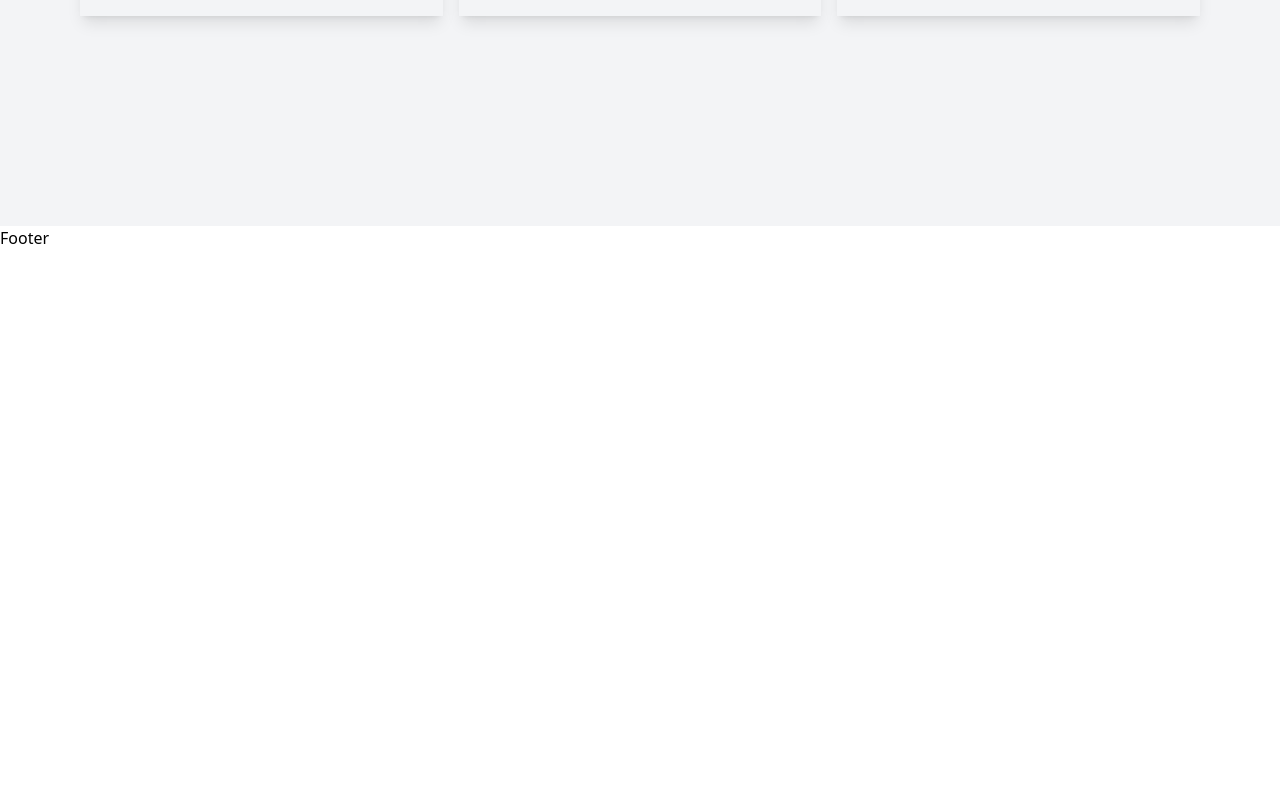
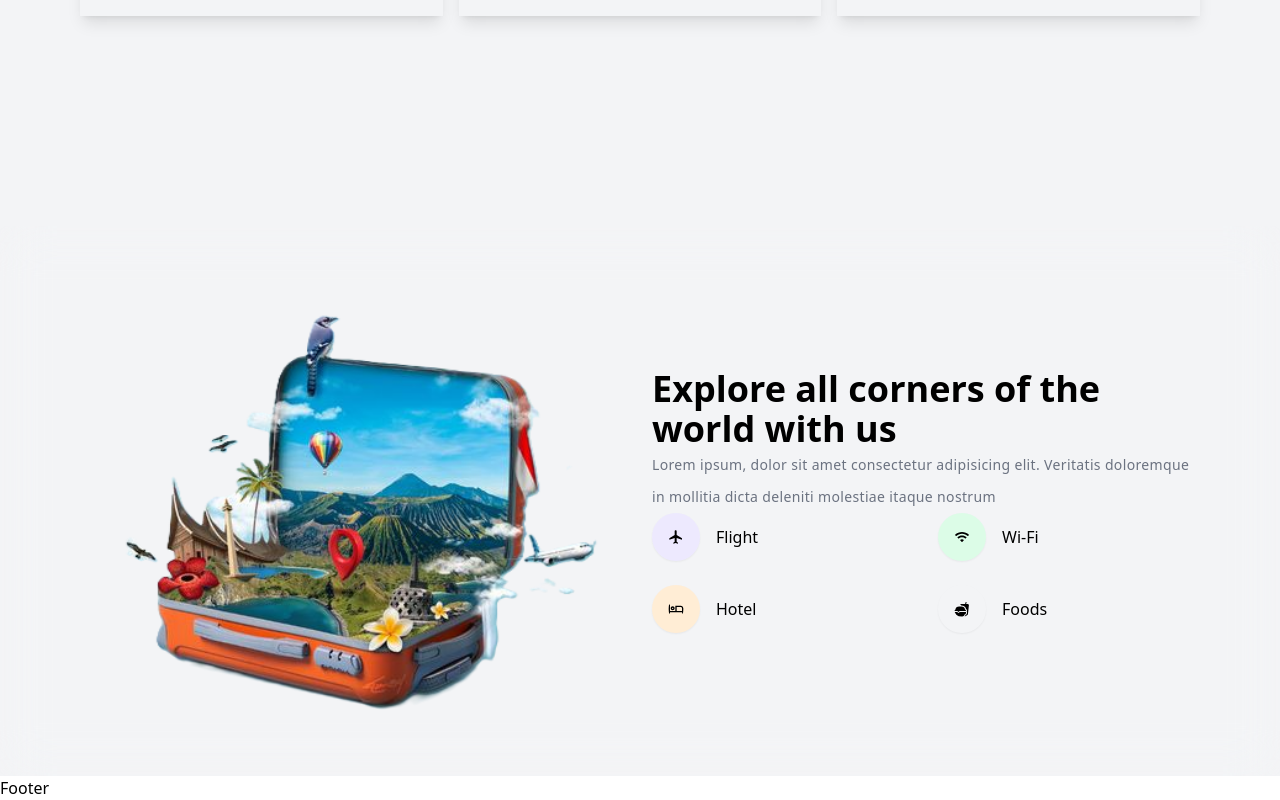
Before and after one commit to ronnayod/Travel_Web, a React (Vite) app: page / in a window 1280 px wide. Shown: the part 2658-3458 px from the top of the page. Before the commit the page ends 2908 px from the top, so only its background shows below. Built offline with nearby package versions, Linux system fonts and the light colour scheme.

Commit message:
up Animated Banner with Details Section

```diff
--- /dev/null
+++ b/src/components/Banner/Banner.jsx
@@ -0,0 +1,56 @@
+import React from 'react';
+import TravelImg from "../../assets/travelbox.png";
+import { MdFlight, MdOutlineLocalHotel } from "react-icons/md";
+import { IoIosWifi } from "react-icons/io";
+import { IoFastFoodSharp } from "react-icons/io5";
+
+const Banner = () => {
+  return (
+    <div className="min-h-[550px] bg-gray-100">
+      <div className="min-h-[550px] flex justify-center items-center backdrop-blur-xl py-2 sm:py-0">
+        <div className="container">
+          <div className="grid grid-cols-1 sm:grid-cols-2 gap-6 items-center">
+            {/* image section */}
+            <div>
+              <img data-aos="flip-up" src={TravelImg} alt="" className="max-w-[450] h-[350] w-full mx-auto drop-shadow-[5px_5px_12px_rgba(0,0,0,0,7)]" />
+            </div>
+            {/* Text content section */}
+            <div>
+              <h1 data-aos="fade-up" className="text-3xl font-bold sm:text-4xl">
+                Explore all corners of the world with us
+              </h1>
+              <p className="text-sm text-gray-500 tracking-wide leading-8">
+                Lorem ipsum, dolor sit amet consectetur adipisicing elit. Veritatis doloremque in mollitia dicta deleniti molestiae itaque nostrum
+                {""}
+              </p>
+              <div data-aos="zoom-in" className="grid grid-cols-2 gap-6">
+                <div className="space-y-6">
+                  <div className="flex items-center gap-4">
+                    <MdFlight className="text-4xl h-12 w-12 shadow-sm p-4 rounded-full bg-violet-100" />
+                      <p>Flight</p>
+                  </div>
+                  <div className="flex items-center gap-4">
+                    <MdOutlineLocalHotel className="text-4xl h-12 w-12 shadow-sm p-4 rounded-full bg-orange-100" />
+                      <p>Hotel</p>
+                  </div>
+                </div>
+                <div className="space-y-6">
+                  <div className="flex items-center gap-4">
+                    <IoIosWifi className="text-4xl h-12 w-12 shadow-sm p-4 rounded-full bg-green-100" />
+                      <p>Wi-Fi</p>
+                  </div>
+                  <div className="flex items-center gap-4">
+                    <IoFastFoodSharp className="text-4xl h-12 w-12 shadow-sm p-4 rounded-full bg-yello-100" />
+                      <p>Foods</p>
+                  </div>
+                </div>
+              </div>
+            </div>
+          </div>
+        </div>
+      </div>
+    </div>
+  )
+}
+
+export default Banner
--- a/src/pages/Home.jsx
+++ b/src/pages/Home.jsx
@@ -6,6 +6,7 @@ import BannerImg from '../components/BannerImg/BannerImg.jsx';
 import Poster from '../assets/cover-women.jpg';
 import Banner2 from '../assets/travel-cover2.jpg';
 import Blogs from '../pages/Blogs.jsx';
+import Banner from '../components/Banner/Banner.jsx';
 
 const Home = () => {
   return (
@@ -20,6 +21,7 @@ const Home = () => {
         <Places />
         <BannerImg img={Poster} />
         <Blogs />
+        <Banner />
       </div>
     </>
   )
```
